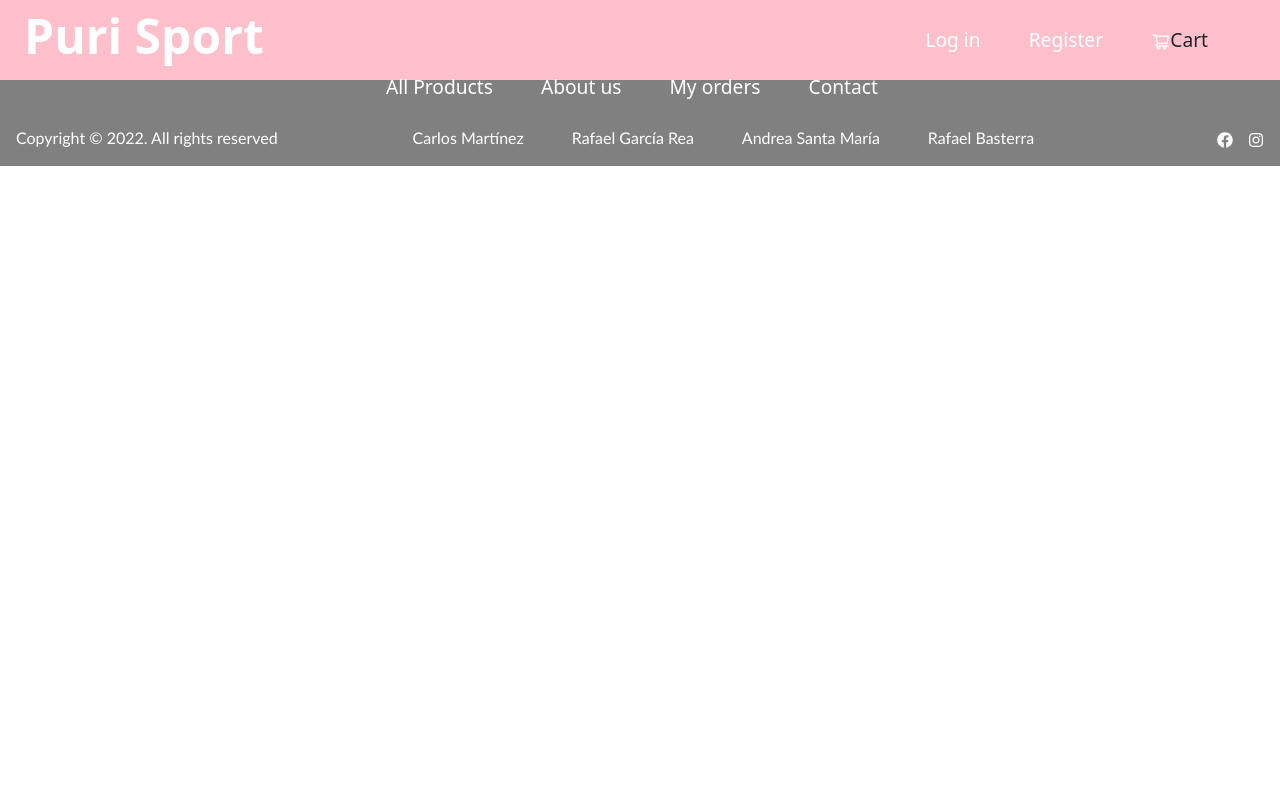
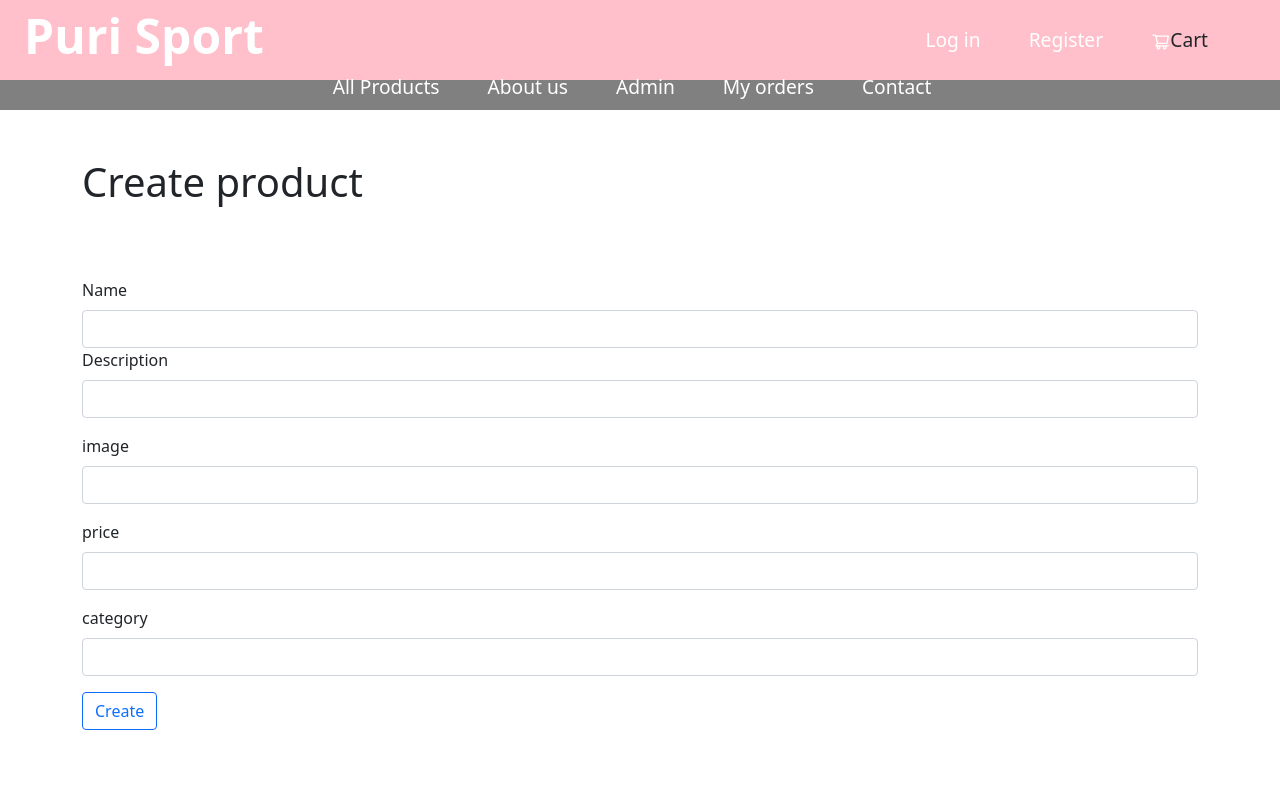
Before and after one commit to rafa87garcia/proyecto-final, a React (Create React App) app: page /productcreate in a window 1280 px wide. Shown: the top 800 px of the page. Built offline with nearby package versions, Linux system fonts and the light colour scheme; no server answers.

Commit message:
Agregar formularios de producto

```diff
--- a/src/App.js
+++ b/src/App.js
@@ -13,6 +13,8 @@ import Admin from './pages/Admin/Admin';
 import Contact from './pages/Contact/Contact';
 import Orders from './shared/Orders/Orders';
 import AboutUs from './shared/components/AboutUs/AboutUs';
+import ProductEdit from './pages/product/component/ProductEdit/ProductEdit';
+import ProductCreate from './pages/product/component/ProductCreate/ProductCreate';
 
 function App() {
   return (
@@ -26,7 +28,11 @@ function App() {
         <Route path='contact' element={<Contact />} />
         <Route path='register' element={<Register />} />
         <Route path='/' element={<ProductList />} />
+        <Route path='admin/produclist' element={<ProductList />} />
+        <Route path='admin/orderlist' element={<ProductList />} />
         <Route path='productdetail/:id' element={<ProductDetail />} />
+        <Route path='productcreate' element={<ProductCreate />} />
+        <Route path='productedit/:id' element={<ProductEdit />} />
         <Route path='users' element={<Users />} />
         <Route path='orders' element={<Orders />} />
         <Route path='aboutus' element={<AboutUs />} />
--- a/src/pages/Admin/Admin.js
+++ b/src/pages/Admin/Admin.js
@@ -1,9 +1,18 @@
 import React from 'react';
+import { Col, Row } from 'react-bootstrap';
+import { Link } from 'react-router-dom';
 
 const Admin = () => {
   return (
     <div>
-      Admin
+      <Row>
+        <Col>
+          <Link to="produclist" basename="/">Product list</Link>
+        </Col>
+        <Col>
+          <Link to="orderlist" basename="/">Order list</Link>
+        </Col>
+      </Row>
     </div>
   );
 }
--- /dev/null
+++ b/src/pages/product/component/ProductCreate/ProductCreate.js
@@ -0,0 +1,11 @@
+import React from 'react';
+import FormProduct from '../../../../shared/components/FormProduct/FormProduct';
+
+const ProductCreate = () => {
+
+  return (
+    <FormProduct/>
+  );
+}
+
+export default ProductCreate;
--- /dev/null
+++ b/src/pages/product/component/ProductEdit/ProductEdit.js
@@ -0,0 +1,20 @@
+import React from 'react';
+
+import { useParams } from 'react-router-dom';
+import useProducts from '../../../../hooks/useProducts';
+import FormProduct from '../../../../shared/components/FormProduct/FormProduct';
+
+const ProductEdit = () => {
+
+  const { getProductById } = useProducts();
+  const { id } = useParams();
+  const product = getProductById(id);
+
+  if (!product) return "";
+
+  return (
+    <FormProduct product={product} />
+  );
+}
+
+export default ProductEdit;
--- a/src/pages/product/component/ProductList/ProductList.js
+++ b/src/pages/product/component/ProductList/ProductList.js
@@ -4,15 +4,12 @@ import { Col, Container, Row } from 'react-bootstrap';
 import Product from '../../../../shared/components/Product/Product';
 
 import "./productList.scss"
+import { Link } from 'react-router-dom';
 
 const ProductList = () => {
 
-  const { products, productsError } = useProducts();
+  const { products } = useProducts();
 
-  if (productsError) {
-    // return (<ErrorManager ></ErrorManager>);
-    return (<div>No tienes permisos {JSON.stringify(productsError)}</div>);
-  }
 
   if (!products.length) {
     return (<div>No se han encontrado productos</div>);
@@ -20,6 +17,11 @@ const ProductList = () => {
 
   return (
     <Container fluid='md' className='mt-5'>
+      <Row>
+        <Col>
+          <Link to="/productcreate">Create product</Link>
+        </Col>
+      </Row>
       <Row style={{ rowGap: "2rem" }}>
         {products.map((data) => (
           <Col key={data._id}>
--- /dev/null
+++ b/src/shared/components/FormProduct/FormProduct.js
@@ -0,0 +1,103 @@
+import React from 'react';
+import { ErrorMessage, Formik } from 'formik';
+import { Col, Row, Form, Button, Container } from 'react-bootstrap';
+
+const FormProduct = (product) => {
+
+  return (
+    <Container style={{ height: '100vh' }}>
+    <Formik
+      initialValues={{
+        name: product.name,
+      }}
+    >
+      {(handleSubmit, handleChange, errors) => (
+        <Form noValidate onSubmit={handleSubmit} >
+          <Row className='justify-content-md-center mt-5'>
+            {!!product.id ? (<h1>Edit product {product.name} </h1>) : (<h1>Create product </h1>)}
+          </Row>
+          <Row className="">
+            <Form.Group as={Col} controlId="formGridEmail">
+              <Col>
+                <Form.Label>Name</Form.Label>
+              </Col>
+              <Col >
+                <Form.Control id="name" name="name"
+                  type='text'
+                  onChange={handleChange}
+                />
+              </Col>
+              <ErrorMessage name="name" component="div" />
+            </Form.Group>
+          </Row>
+          <Row className="mb-3">
+            <Form.Group as={Col} controlId="formGridEmail">
+              <Col>
+                <Form.Label>Description</Form.Label>
+              </Col>
+              <Col >
+                <Form.Control name="description"
+                  type='text'
+                  onChange={handleChange}
+                />
+              </Col>
+              <ErrorMessage name="description" component="div" />
+            </Form.Group>
+          </Row>
+          <Row className="mb-3">
+            <Form.Group as={Col} controlId="formGridEmail">
+              <Col>
+                <Form.Label>image</Form.Label>
+              </Col>
+              <Col >
+                <Form.Control name="image"
+                  type='text'
+                  onChange={handleChange}
+                />
+              </Col>
+              <ErrorMessage name="image" component="div" />
+            </Form.Group>
+          </Row>
+          <Row className="mb-3">
+            <Form.Group as={Col} controlId="formGridEmail">
+              <Col>
+                <Form.Label>price</Form.Label>
+              </Col>
+              <Col >
+                <Form.Control name="price"
+                  type='numbre'
+                  onChange={handleChange}
+                />
+              </Col>
+              <ErrorMessage name="price" component="div" />
+            </Form.Group>
+          </Row>
+          <Row className="mb-3">
+            <Form.Group as={Col} controlId="formGridEmail">
+              <Col>
+                <Form.Label>category</Form.Label>
+              </Col>
+              <Col >
+                <Form.Control name="category"
+                  type='text'
+                  onChange={handleChange}
+                />
+              </Col>
+              <ErrorMessage name="category" component="div" />
+            </Form.Group>
+          </Row>
+          <Row className='form__button '>
+            <Col className='form__button--padding'>
+              <Button type='submit' variant='outline-primary'> {!!product.id ? (<>Edit</>) : (<>Create</>)}</Button>
+            </Col>
+
+          </Row>
+        </Form>
+      )}
+
+    </Formik>
+    </Container>
+  );
+}
+
+export default FormProduct;
--- a/src/shared/components/NavBar/NavBar.js
+++ b/src/shared/components/NavBar/NavBar.js
@@ -1,3 +1,4 @@
+import { useEffect } from "react";
 import { Link } from "react-router-dom";
 import "./_navBar.scss";
 import useUser from "../../../hooks/useUser";
@@ -8,6 +9,12 @@ const NavBar = () => {
 
   //if (!userCurrent) return ""
 
+  useEffect(() => {
+
+
+  }, []);
+
+
 
   return (
     <div className="navBar">
@@ -15,6 +22,7 @@ const NavBar = () => {
         <li><Link to="/">All Products</Link></li>
         <li><Link to="aboutus">About us</Link></li>
         {userCurrent && (<li><Link to="admin">Admin</Link></li>)}
+        <li><Link to="admin">Admin</Link></li>
         <li><Link to="orders">My orders</Link></li>
         <li><Link to="contact">Contact</Link></li>
       </ul>
--- a/src/shared/components/NavUser/NavUser.js
+++ b/src/shared/components/NavUser/NavUser.js
@@ -1,31 +1,29 @@
 import { Stack } from "react-bootstrap";
 import { Link } from "react-router-dom";
+import { AiOutlineShoppingCart } from 'react-icons/ai';
 import './_navUser.scss';
-import { AiOutlineShoppingCart } from 'react-icons/ai';
 
-
+import useUser from "../../../hooks/useUser";
 
 const NavUser = () => {
+
+  const { userCurrent } = useUser();
+
   return (
-    <div  className="navUser">
+    <div className="navUser">
+      <h1 className="navUser__logo">Puri Sport</h1>
+      <ul className="navUser__content">
 
-        <h1 className="navUser__logo">Puri Sport</h1>
-
-
-      <ul className="navUser__content">
         <li><Link to="login" >Log in</Link></li>
-
-
         <li><Link to="register">Register</Link></li>
         <li>
-
           <Link to="cart">
             <AiOutlineShoppingCart />
           </Link>
 
-        Cart</li>
+          Cart</li>
       </ul>
-     </div>
+    </div>
   )
 }
 
--- a/src/shared/components/Product/Product.js
+++ b/src/shared/components/Product/Product.js
@@ -4,7 +4,7 @@ import { FaCartArrowDown } from 'react-icons/fa';
 import { Link } from 'react-router-dom';
 import './_product.scss'
 
-const Product = ({_id,name, image, price}) => {
+const Product = ({ _id, name, image, price }) => {
 
   const handlerAdd = () => {
 
@@ -13,18 +13,21 @@ const Product = ({_id,name, image, price}) => {
   return (
     <Card>
       <Link to={`productdetail/${_id}`}>
-            <Card.Img variant="top" src={image} className='card--image'/>
+        <Card.Img variant="top" src={image} className='card--image' />
         <Card.Body>
           <Card.Title>{name}</Card.Title>
         </Card.Body>
 
       </Link>
+      <Link to={`productedit/${_id}`} basename="/">
+        Edit
+      </Link>
       <Card.Footer>
         <Stack direction='horizontal'>
-                <Card.Text style={{margin:'0'}}>
+          <Card.Text style={{ margin: '0' }}>
             {price}€
           </Card.Text>
-                <FaCartArrowDown className='ms-auto'  style={{fontSize: "30px"}} onClick={handlerAdd} />
+          <FaCartArrowDown className='ms-auto' style={{ fontSize: "30px" }} onClick={handlerAdd} />
         </Stack>
       </Card.Footer>
     </Card>
```
Also changed, not shown: src/pages/product/component/ProductDetail/ProductDetail.js (+2 -14 lines), src/shared/components/ErrorManager/ErrorManager.js (added, +16 -0 lines). Lines whose indentation alone changed are shown as unchanged.
